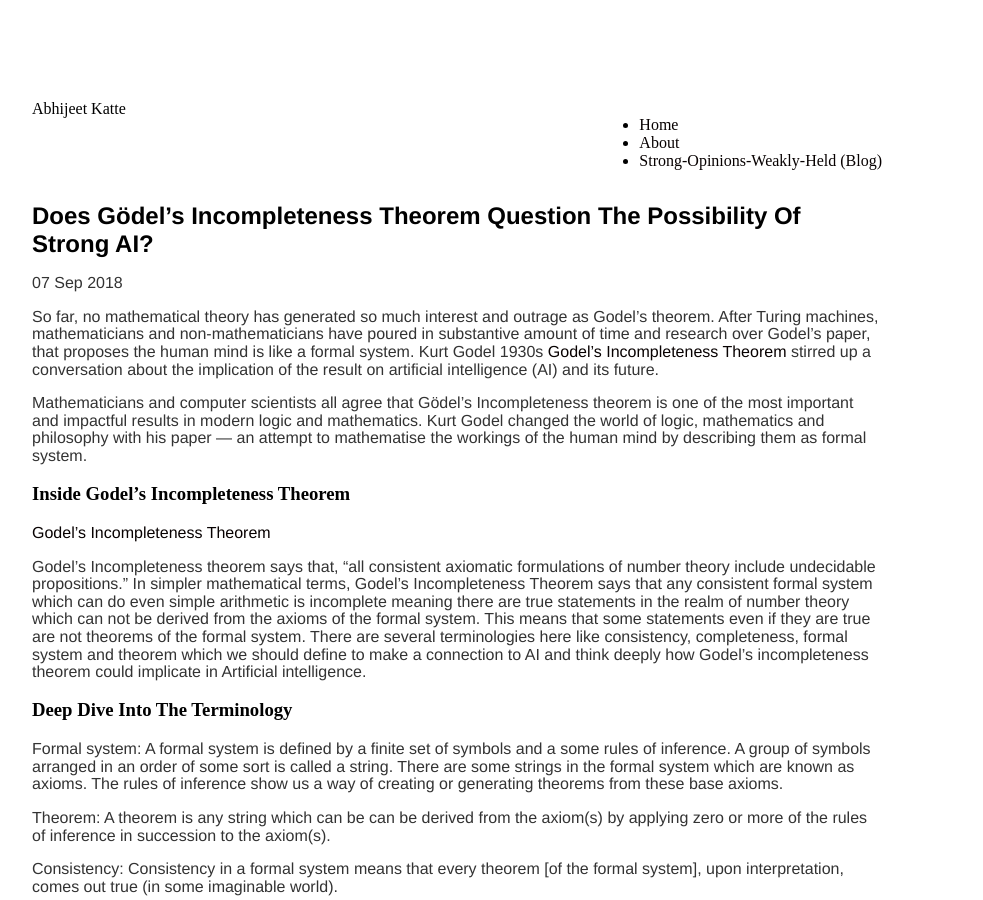
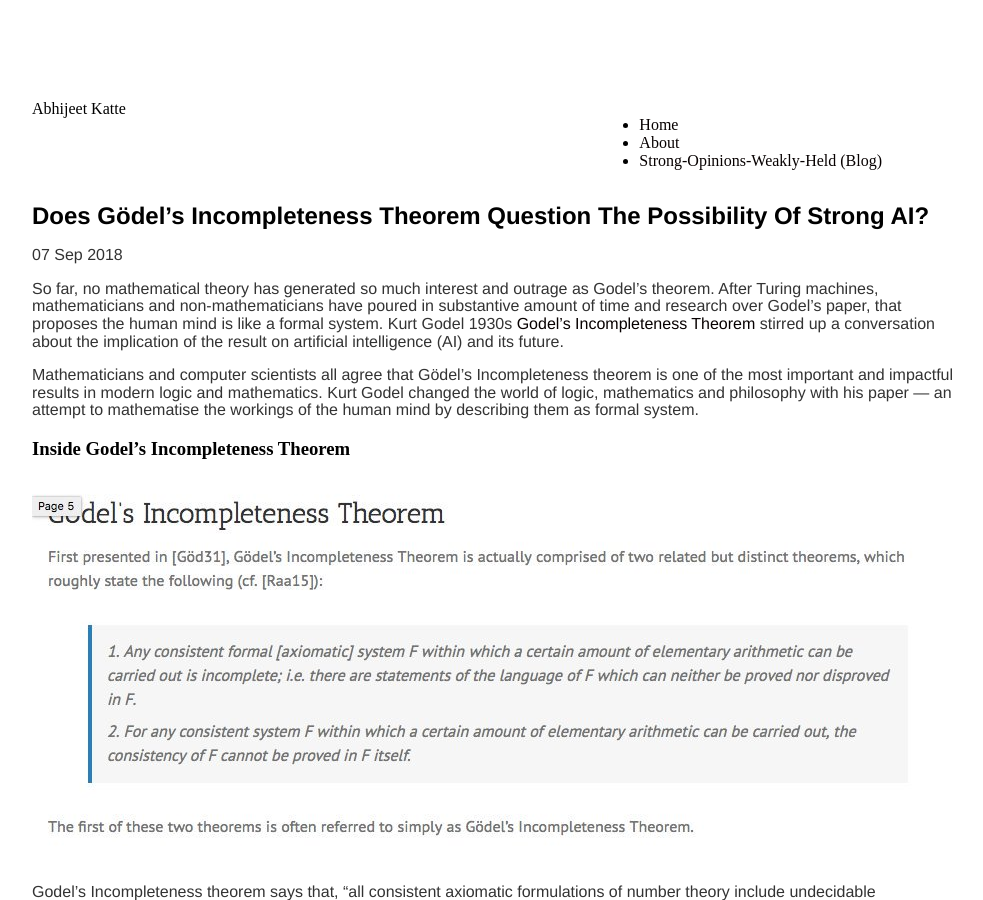
Before and after one commit to AbhiK24/abhik24.github.io, a Jekyll site: the page built from _posts/2018-09-07-Does-Godels-Incompleteness-Theorem-Question-The-Possibility-Of-Strong-AI.md, in a window 1280 px wide and 900 px high. Shown: the whole window, without its empty margins (168-1151 px from the left). Built offline with Jekyll 4.4.1, drawn with Linux system fonts in a browser that asks for light colours; comment, search, counter and statistics services are not loaded.

Commit message:
Update 2018-09-07-Does-Godels-Incompleteness-Theorem-Question-The-Possibility-Of-Strong-AI.md

```diff
--- a/_posts/2018-09-07-Does-Godels-Incompleteness-Theorem-Question-The-Possibility-Of-Strong-AI.md
+++ b/_posts/2018-09-07-Does-Godels-Incompleteness-Theorem-Question-The-Possibility-Of-Strong-AI.md
@@ -10,7 +10,7 @@
 
 ### Inside Godel’s Incompleteness Theorem
 
-[Godel's Incompleteness Theorem](https://github.com/AbhiK24/abhik24.github.io/blob/master/godel-image1.jpg "Godel's Incompleteness Theorem")
+![Godel's Incompleteness Theorem](https://github.com/AbhiK24/abhik24.github.io/blob/master/godel-image1.jpg "Godel's Incompleteness Theorem")
 
 Godel’s Incompleteness theorem says that, “all consistent axiomatic formulations of number theory include undecidable propositions.” In simpler mathematical terms, Godel’s Incompleteness Theorem says that any consistent formal system which can do even simple arithmetic is incomplete meaning there are true statements in the realm of number theory which can not be derived from the axioms of the formal system. This means that some statements even if they are true are not theorems of the formal system. There are several terminologies here like consistency, completeness, formal system and theorem which we should define to make a connection to AI and think deeply how Godel’s incompleteness theorem could implicate in Artificial intelligence.
 
```
